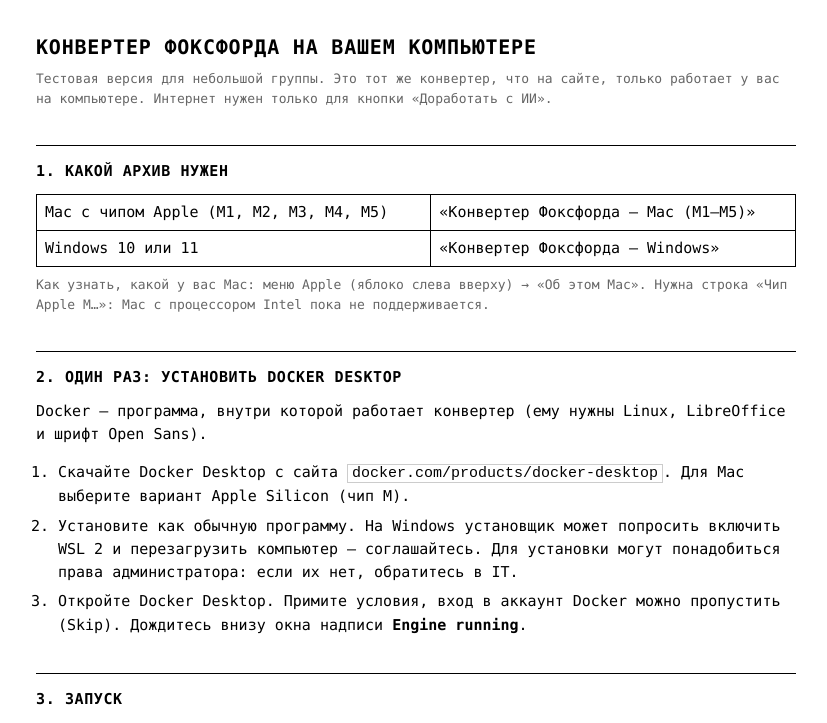
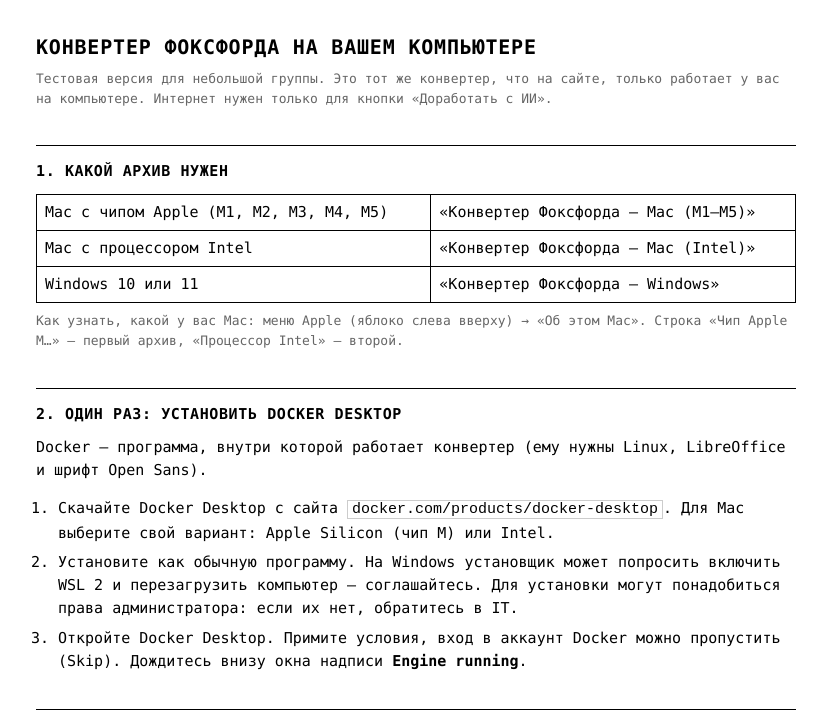
Before and after one commit to PV19th/foxford-converter-presentation-pptx, a plain HTML site: page desktop/Инструкция.html in a window 1280 px wide. Shown: the top 723 px of the page, without its empty margins (224-1051 px from the left). Drawn offline with Linux system fonts and the light colour scheme.

Commit message:
Приложение для коллег: снова архив для Mac на Intel
- desktop/build.sh собирает три архива: Mac (M1–M5), Mac (Intel), Windows; Intel и Windows — один образ amd64
- инструкция: строка для Intel, какой Docker Desktop скачать, как узнать тип Mac
- образ amd64 проверен: урок 5.22 совпадает с arm64 байт в байт

Co-Authored-By: Claude Opus 5.5 <noreply@anthropic.com>

```diff
--- a/desktop/Инструкция.html
+++ b/desktop/Инструкция.html
@@ -26,14 +26,15 @@
 <h2>1. Какой архив нужен</h2>
 <table>
   <tr><td>Mac с чипом Apple (M1, M2, M3, M4, M5)</td><td>«Конвертер Фоксфорда — Mac (M1–M5)»</td></tr>
+  <tr><td>Mac с процессором Intel</td><td>«Конвертер Фоксфорда — Mac (Intel)»</td></tr>
   <tr><td>Windows 10 или 11</td><td>«Конвертер Фоксфорда — Windows»</td></tr>
 </table>
-<p class="note">Как узнать, какой у вас Mac: меню Apple (яблоко слева вверху) → «Об этом Mac». Нужна строка «Чип Apple M…»: Mac с процессором Intel пока не поддерживается.</p>
+<p class="note">Как узнать, какой у вас Mac: меню Apple (яблоко слева вверху) → «Об этом Mac». Строка «Чип Apple M…» — первый архив, «Процессор Intel» — второй.</p>
 
 <h2>2. Один раз: установить Docker Desktop</h2>
 <p>Docker — программа, внутри которой работает конвертер (ему нужны Linux, LibreOffice и шрифт Open Sans).</p>
 <ol>
-  <li>Скачайте Docker Desktop с сайта <code>docker.com/products/docker-desktop</code>. Для Mac выберите вариант Apple Silicon (чип M).</li>
+  <li>Скачайте Docker Desktop с сайта <code>docker.com/products/docker-desktop</code>. Для Mac выберите свой вариант: Apple Silicon (чип M) или Intel.</li>
   <li>Установите как обычную программу. На Windows установщик может попросить включить WSL 2 и перезагрузить компьютер — соглашайтесь. Для установки могут понадобиться права администратора: если их нет, обратитесь в IT.</li>
   <li>Откройте Docker Desktop. Примите условия, вход в аккаунт Docker можно пропустить (Skip). Дождитесь внизу окна надписи <b>Engine running</b>.</li>
 </ol>
```
Also changed, not shown: 2 other files.
